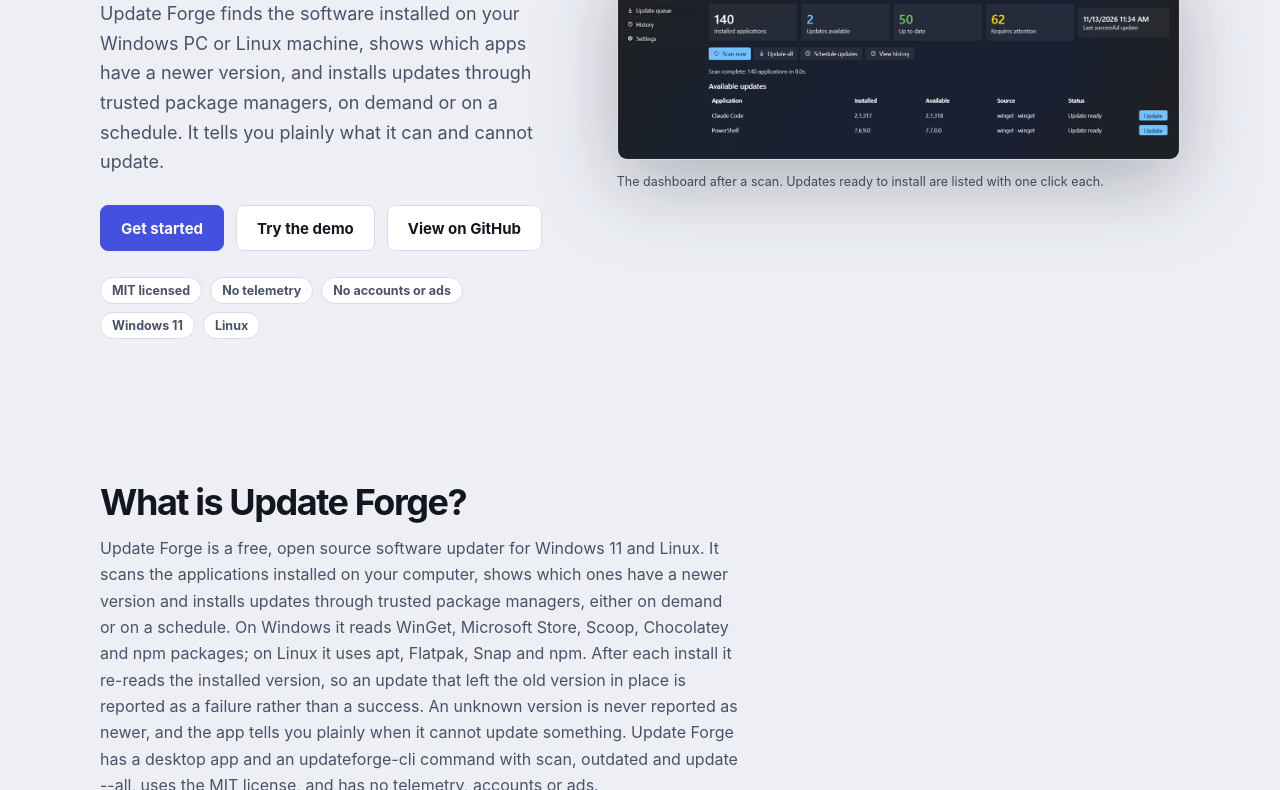
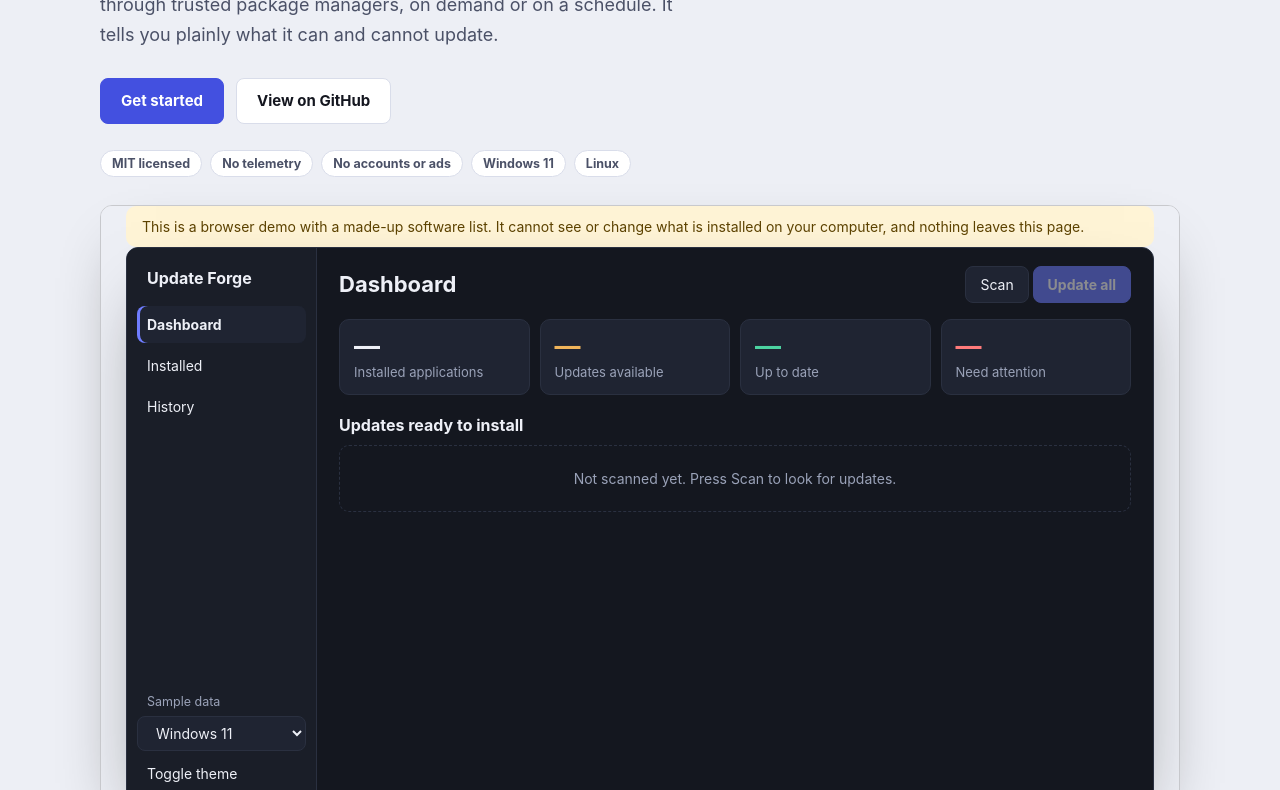
Before and after one commit to mikeholp87/update-forge, a plain HTML site: page site/index.html in a window 1280 px wide. Shown: the part 361-1151 px from the top of the page. Drawn offline with Linux system fonts and the light colour scheme.

Commit message:
Run the live demo in the hero and remove the separate demo page
The interactive sample-data demo now replaces the hero screenshot so visitors can try the app immediately. It is served from a noindex embed path used only by the page.

Co-Authored-By: Claude Sonnet 5.5 <noreply@anthropic.com>

```diff
--- a/site/demo/index.html
+++ b/site/embed/index.html
@@ -2,17 +2,13 @@
 <html lang="en">
   <head>
     <meta charset="utf-8" />
+    <meta name="robots" content="noindex" />
     <meta name="viewport" content="width=device-width, initial-scale=1" />
     <title>Try Update Forge: Interactive Software Updater Demo</title>
     <meta
       name="description"
       content="Try the Update Forge dashboard in your browser: scan sample apps, update them one at a time or all at once, search installed software and read the update history."
     />
-    <link rel="canonical" href="https://mikeholp87.github.io/update-forge/demo/" />
-    <meta property="og:type" content="website" />
-    <meta property="og:title" content="Try Update Forge in your browser" />
-    <meta property="og:url" content="https://mikeholp87.github.io/update-forge/demo/" />
-    <meta property="og:image" content="https://mikeholp87.github.io/update-forge/assets/og.png" />
     <style>
       :root {
         color-scheme: light dark;
@@ -357,6 +353,7 @@
         border: 1px solid var(--blue);
       }
     </style>
+      <style>.top,h1,.lede,.cta,body>header{display:none!important}body{min-height:0!important}.wrap{padding-bottom:0!important}</style>
   </head>
   <body>
     <div class="wrap">
--- a/site/index.html
+++ b/site/index.html
@@ -687,6 +687,7 @@
 .button.sponsor-cta { gap: 8px; }
 @media (max-width: 480px) { header { flex-wrap: wrap; row-gap: 10px; } .nav { flex-wrap: wrap; gap: 8px; } .nav .pill { padding: 7px 11px; } .nav a { font-size: 14px; } .support { padding: 28px 18px; } }
     </style>
+      <style>.hero{grid-template-columns:minmax(0,1fr)!important;gap:28px!important}.demo-frame{width:100%;margin:0}.demo-frame iframe{display:block;width:100%;border:1px solid rgba(128,128,128,.35);border-radius:12px;background:transparent;box-shadow:0 24px 60px -28px rgba(0,0,0,.45)}</style>
   </head>
   <body>
     <a class="skip" href="#content">Skip to content</a>
@@ -717,7 +718,6 @@
             </p>
             <div class="actions">
               <a class="button" href="#install">Get started</a>
-<a class="button secondary" href="./demo/">Try the demo</a>
               <a class="button secondary" href="https://github.com/mikeholp87/update-forge">View on GitHub</a>
             </div>
             <ul class="badges" aria-label="Highlights">
@@ -728,16 +728,7 @@
               <li>Linux</li>
             </ul>
           </div>
-          <figure class="shot">
-            <img
-              src="./assets/dashboard-dark.png"
-              width="1360"
-              height="495"
-              fetchpriority="high"
-              alt="The Update Forge dashboard after a scan: 140 installed applications, 2 updates available, 50 up to date and 62 that require attention, with Claude Code and PowerShell listed as Update ready"
-            />
-            <figcaption>The dashboard after a scan. Updates ready to install are listed with one click each.</figcaption>
-          </figure>
+          <div class="demo-frame"><iframe id="demo-frame" src="./embed/" title="Interactive Update Forge demo with sample data" loading="lazy" height="720"></iframe></div>
         </section>
 <section id="what-is" class="features" aria-labelledby="what-is-title">
 <div class="section-head">
@@ -1304,5 +1295,6 @@ updateforge</code></pre>
     dlg.addEventListener('close', () => { document.documentElement.classList.remove('lb-open'); view.removeAttribute('src'); opener?.focus(); });
   })();
 </script>
+      <script>(function(){var f=document.getElementById("demo-frame");if(!f||f.hasAttribute("data-fixed"))return;function fit(){try{f.style.height=f.contentDocument.body.offsetHeight+2+"px"}catch(e){}}f.addEventListener("load",function(){fit();try{new ResizeObserver(fit).observe(f.contentDocument.body)}catch(e){}})})();</script>
   </body>
 </html>
```
